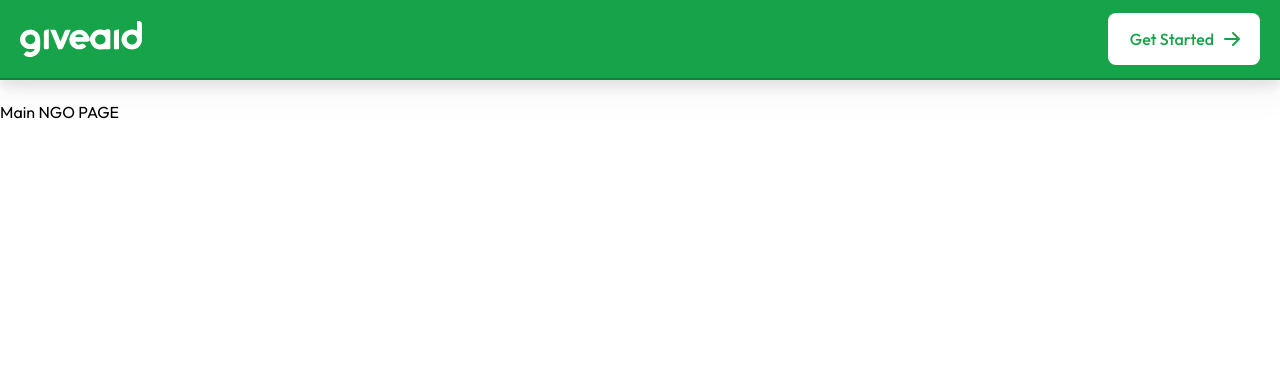
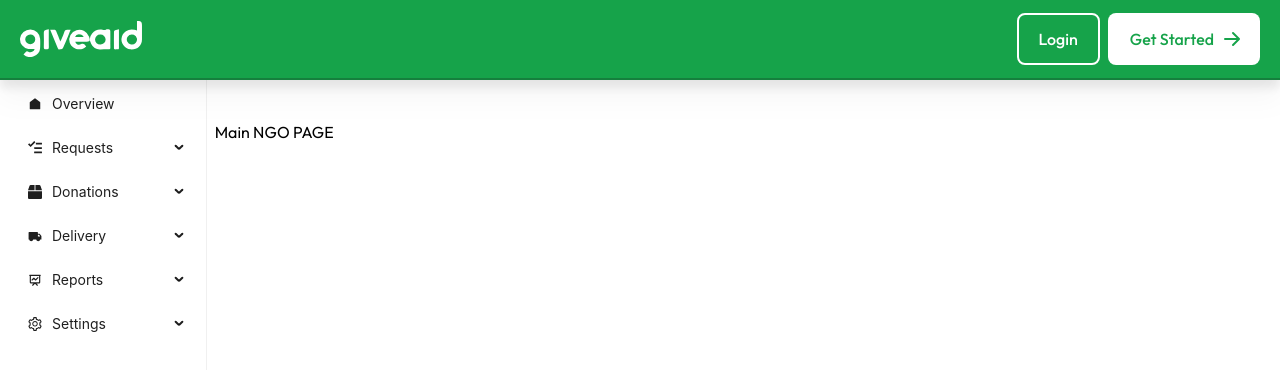
Before and after one commit to facevel/giveaid-next, a Next.js app: page /ngo in a window 1280 px wide. Shown: the top 370 px of the page. Built offline with nearby package versions, Linux system fonts and the light colour scheme; no server answers; what prettier-plugin-tailwindcss would draw is missing.

Commit message:
added: menu on ngo dashboard

```diff
--- a/package.json
+++ b/package.json
@@ -28,6 +28,7 @@
     "next-themes": "^0.2.1",
     "react": "18.2.0",
     "react-dom": "18.2.0",
+    "react-hook-form": "^7.43.0",
     "react-icons": "^4.7.1",
     "react-toastify": "^9.1.1",
     "tailwind-scrollbar": "^2.1.0",
--- a/src/layouts/index.ts
+++ b/src/layouts/index.ts
@@ -1,2 +1,3 @@
 export {default as TabsLayout } from './tabsLayout';
+
 export {default as NgoPageLayout } from './ngoLayout';
--- /dev/null
+++ b/src/layouts/ngoLayout/components/menuAntDesign.tsx
@@ -0,0 +1,116 @@
+import React, { useEffect, useState } from "react";
+import { SettingOutlined } from "@ant-design/icons";
+import { Menu } from "antd";
+import type { MenuProps, MenuTheme } from "antd/es/menu";
+
+import { RiHomeFill, RiTruckFill } from "react-icons/ri";
+import { GoTasklist } from "react-icons/go";
+import { FaBox } from "react-icons/fa";
+import { HiOutlinePresentationChartLine } from "react-icons/hi";
+import Link from "next/link";
+import { useRouter } from "next/router";
+
+type MenuItem = Required<MenuProps>["items"][number];
+
+function getItem(
+  label: React.ReactNode,
+  key?: React.Key | null,
+  icon?: React.ReactNode,
+  children?: MenuItem[]
+): MenuItem {
+  return {
+    key,
+    icon,
+    children,
+    label,
+  } as MenuItem;
+}
+
+const items: MenuItem[] = [
+  getItem(<Link href={'/ngo/dashboard'}>Overview</Link>, "/ngo/dashboard", <RiHomeFill />),
+  getItem('Requests', "/ngo/dashboard/requests", <GoTasklist />, [
+
+    getItem(<Link href={'/ngo/dashboard/requests/manage'}>Manage Request</Link>, "/ngo/dashboard/requests/manage"),
+    getItem(<Link href={'/ngo/dashboard/requests/history'}>Request History</Link>, "/ngo/dashboard/requests/history"),
+    getItem(<Link href={'/ngo/dashboard/requests/beneficiary'}>Beneficiary Information</Link>, "ngo/dashboard/requests/beneficiary"),
+
+  ]),
+  getItem("Donations", "donation", <FaBox />, [
+
+    getItem(<Link href={"/ngo/dashboard/donations/track"}>Tracking</Link>, "/ngo/dashboard/donations/track"),
+    getItem(<Link href={'/ngo/dashboard/donations/donors'}>Donors</Link>, "/ngo/dashboard/donation/donors"),
+    getItem(<Link href={'/ngo/dashboard/donation/inventory'}>Donation Inventory</Link>, "/ngo/dashboard/donation/inventory"),
+
+  ]),
+  getItem("Delivery", "delivery", <RiTruckFill />, [
+
+    getItem(<Link href={'/ngo/dashboard/deliver/manage'}>Delivery Management</Link>, "/ngo/dashboard/delivery/manage"),
+    getItem(<Link href={'/ngo/dashboard/deliver/history'}>Delivery History</Link>, "/ngo/dashboard/delivery/history"),
+
+  ]),
+  getItem("Reports", "reports", <HiOutlinePresentationChartLine />, [
+
+    getItem(<Link href={'/ngo/dashboard/reports/all'}>All Reports</Link>, "/ngo/dashboard/reports/all"),
+    getItem(<Link href={'/ngo/dashboard/reports/analytics'}>Analytics</Link>, "/ngo/dashboard/reports/analytics"),
+
+  ]),
+  getItem("Settings", "setting", <SettingOutlined />, [
+
+    getItem(<Link href={'/ngo/dashboard/settings/user'}>User Management</Link>, "/ngo/dashboard/settings/user"),
+    getItem(<Link href={'/ngo/dashboard/notifications'}>Notification System</Link>, "/ngo/dashboard/notifications"),
+    getItem(<Link href={'/ngo/dashboard/security'}>Security and Privacy</Link>, "/ngo/dashboard/security"),
+
+  ]),
+];
+
+const MenuAntDesign: React.FC = () => {
+
+  const router = useRouter();
+
+  const [selectedKeys, setSelectedKeys] = useState<string[] | null>(null);
+
+  const [selectedGroup, setSelectedGroup] = useState<string[] | null>(null);
+
+
+  useEffect(() => {
+    console.log('router.pathname: ', router.pathname)
+    setSelectedKeys([router.pathname]);
+
+    //get the word after /ngo/dashboard/
+    const group = router.pathname.split("/")[3];
+    console.log('group: ', group)
+    setSelectedGroup([group]);
+
+  }, [router.pathname]);
+
+  const [mode, setMode] = useState<"vertical" | "inline">("inline");
+  const [theme, setTheme] = useState<MenuTheme>("light");
+
+  const changeMode = (value: boolean) => {
+    setMode(value ? "vertical" : "inline");
+  };
+
+  const changeTheme = (value: boolean) => {
+    setTheme(value ? "dark" : "light");
+  };
+
+  return (
+    <>
+      {
+        selectedKeys != null && (
+        <Menu
+          style={{ width: "100%", height: "100%" }}
+
+          defaultSelectedKeys={ selectedKeys }
+          defaultOpenKeys={selectedGroup}
+          mode={mode}
+          theme={theme}
+          items={items}
+        />
+        )
+      }
+    </>
+  );
+};
+
+export default MenuAntDesign;
--- a/src/layouts/ngoLayout/index.tsx
+++ b/src/layouts/ngoLayout/index.tsx
@@ -1,22 +1,28 @@
 import React, { useEffect, useState } from "react";
 import NgoDropdown from "./components/ngoDropdown";
+import MenuAntDesign from "./components/menuAntDesign";
 import { useUserContext } from "@/firebase/authContext";
 import { GoogleButton, Modal } from "components";
+import { useRouter } from "next/router";
 
 type Props = {
   children: React.ReactNode;
 };
 
 export default function NgoPageLayout(props: Props) {
-  const { user, logout } = useUserContext();
+  const { user, logout, loggingIn } = useUserContext();
 
   const [getStartedModal, setGetStartedModal] = useState(false);
+
+  const router = useRouter();
 
   useEffect(()=>{
     if(user){
       setGetStartedModal(false)
+      //after login the user will be sent to dashboard
+      router.push('/ngo/dashboard')
     }
-  },[user])
+  },[loggingIn])
 
   return (
     <div className={"min-h-screen"}>
@@ -39,7 +45,11 @@ export default function NgoPageLayout(props: Props) {
                 </>
               ) : (
                 <>
-                  <div className="">
+                  <div className="flex flex-row gap-2">
+                    <button onClick={() => setGetStartedModal(true)}
+                            className="inline-flex justify-center items-center py-3 px-5 text-base font-medium text-center hover:text-green-600 rounded-lg hover:bg-white bg-green-600 focus:ring-4 focus:ring-green-300 dark:focus:ring-green-900 border-2 hover:border-transparent border-white text-white">
+                      Login
+                    </button>
                     <button onClick={() => setGetStartedModal(true)}
                             className="inline-flex justify-center items-center py-3 px-5 text-base font-medium text-center text-green-600 rounded-lg bg-white hover:bg-green-600 focus:ring-4 focus:ring-green-300 dark:focus:ring-green-900 border-2 border-transparent hover:border-white hover:text-white">
                       Get Started
@@ -94,7 +104,12 @@ export default function NgoPageLayout(props: Props) {
         </div>
       </Modal>
 
-      <div className={"container mx-auto py-5"}>{props.children}</div>
+      <div className="grid grid-cols-12 gap-2 h-[calc(100vh-5rem)]">
+        <div className="col-span-4 lg:col-span-2  h-[calc(100vh-5rem)] scrollbar">
+            <MenuAntDesign/>
+        </div>
+        <div className="col-span-8 lg:col-span-10 py-10 scrollbar">{props.children}</div>
+      </div>
     </div>
   );
 }
--- a/src/pages/_app.tsx
+++ b/src/pages/_app.tsx
@@ -1,39 +1,50 @@
-import "../styles/globals.css";
-import { ComponentType, useEffect, useState } from "react";
-import type { AppProps } from "next/app";
-import { ThemeProvider, useTheme } from "next-themes";
-import { Theme, toast, ToastContainer } from "react-toastify";
-import "react-toastify/dist/ReactToastify.css";
-import { UserContextProvider } from "src/firebase/authContext";
-import { AuthStateChanged } from "src/firebase/authState";
+import '../styles/globals.css'
+import {ComponentType, useEffect, useState} from "react";
+import type {AppProps} from "next/app";
+import {ThemeProvider, useTheme} from "next-themes";
+import {Theme, toast, ToastContainer} from "react-toastify";
+import 'react-toastify/dist/ReactToastify.css';
+import {ConfigProvider} from "antd";
+import {UserContextProvider} from "src/firebase/authContext";
+import {AuthStateChanged} from "src/firebase/authState";
 
 type ComponentWithLayout = AppProps & {
-  Component: AppProps["Component"] & {
-    pageLayout?: ComponentType;
-  };
-};
+  Component: AppProps['Component'] & {
+    pageLayout?: ComponentType
+  }
+}
 
-export default function App({ Component, pageProps }: ComponentWithLayout) {
+export default function App({Component, pageProps}: ComponentWithLayout) {
+
   return (
     <UserContextProvider>
+      {/*@ts-ignore*/}
       <AuthStateChanged>
-        <ThemeProvider
-          attribute="class"
-          enableSystem={true}
-          forcedTheme={"light"}
-        >
-          <ToastThemeWrapper />
+        <ThemeProvider attribute="class" enableSystem={true} forcedTheme={'light'}>
+          <ConfigProvider theme={{
+            "token": {
+              "colorPrimary": "#16a34a",
+              "wireframe": false
+            }
+          }}>
+            <ToastThemeWrapper/>
             {/*<div className={'flex flex-row items-center gap-1 w-fit mx-auto'}>*/}
             {/*    Toggle&nbsp;Theme&nbsp;-*/}
             {/*    <DarkModeToggle/>*/}
             {/*</div>*/}
-          {Component.pageLayout ? (
+            {
+              Component.pageLayout ?
+                (
                   <Component.pageLayout {...pageProps}>
-              <Component {...pageProps} />
+                    <Component {...pageProps}/>
                   </Component.pageLayout>
-          ) : (
-            <Component {...pageProps} />
-          )}
+                )
+                :
+                (
+                  <Component {...pageProps}/>
+                )
+            }
+          </ConfigProvider>
         </ThemeProvider>
       </AuthStateChanged>
     </UserContextProvider>
@@ -41,7 +52,7 @@ export default function App({ Component, pageProps }: ComponentWithLayout) {
 }
 
 const ToastThemeWrapper = () => {
-  const { theme, systemTheme } = useTheme();
+  const {theme, systemTheme} = useTheme();
 
   const [toastTheme, setToastTheme] = useState<Theme>("dark");
 
--- a/src/pages/ngo/dashboard.tsx
+++ b/src/pages/ngo/dashboard/index.tsx
@@ -1,8 +1,9 @@
 // @flow
 import * as React from "react";
-import { NgoPageLayout } from "layouts";
 import { CardBarChart, CardLineChart } from "components";
 import { withProtectedForNGO } from "@/firebase/routes";
+import { ReactNode } from "react";
+import { NgoPageLayout } from "layouts";
 
 const NgoPage = () => {
   return (
--- /dev/null
+++ b/src/pages/ngo/dashboard/requests/index.tsx
@@ -0,0 +1,18 @@
+export async function getStaticProps(context:any) {
+
+    return {
+      redirect: {
+        destination: '/ngo/dashboard/requests/manage',
+        permanent: true,
+        // statusCode: 301
+      },
+    }
+}
+
+export default function Requests(props:any) {
+  return (
+    <div>
+      <h1>This is the Request page</h1>
+    </div>
+  );
+};
--- /dev/null
+++ b/src/pages/ngo/dashboard/requests/manage.tsx
@@ -0,0 +1,18 @@
+import * as React from "react";
+import { NgoPageLayout } from "layouts";
+
+type Props = {
+  // ...
+};
+
+export function ManageRequests(props: Props) {
+
+  return (
+      <>
+      </>
+  );
+};
+
+ManageRequests.pageLayout = NgoPageLayout;
+
+export default ManageRequests;
```
Lines whose indentation alone changed are shown as unchanged.
